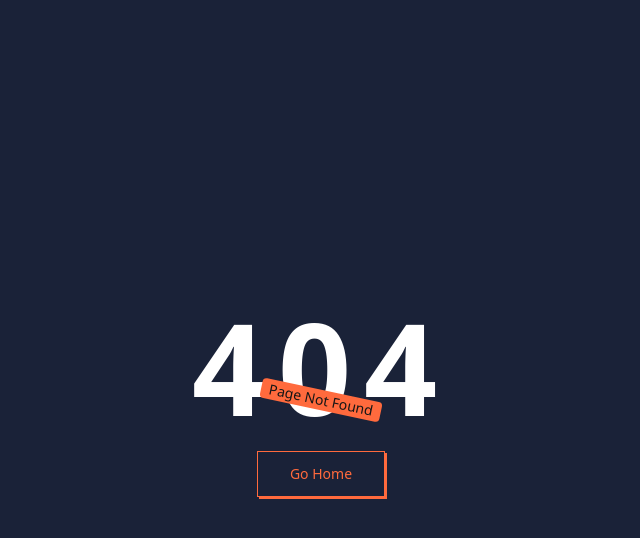
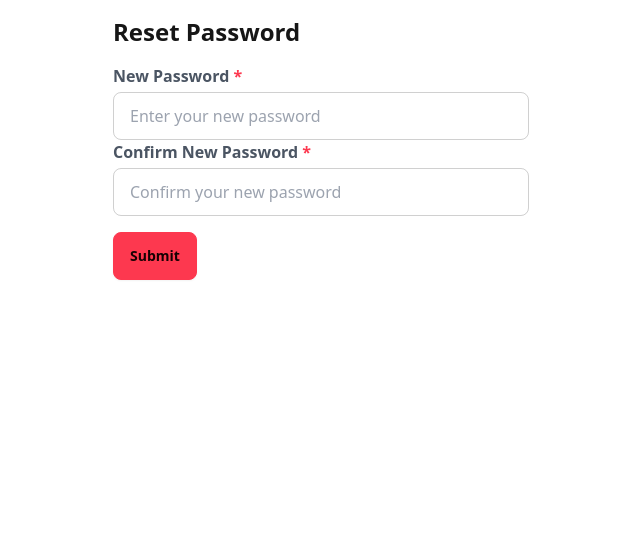
Before and after one commit to Mdabdullah3/Babur-Hat, a Next.js app: page /auth/reset-password in a window 1280 px wide. Before the commit this address had no page. Shown: the top 538 px of the page, without its empty margins (319-959 px from the left). Built offline with nearby package versions, Linux system fonts and the light colour scheme.

Commit message:
reset password

```diff
--- /dev/null
+++ b/src/app/auth/forget-password/page.jsx
@@ -0,0 +1,14 @@
+import React from "react";
+import ForgotPasswordForm from "../../../components/auth/ForgetPassword";
+export const metadata = {
+  title: "Forget Password - Babur Hat",
+};
+const ForgetPassword = () => {
+  return (
+    <div>
+      <ForgotPasswordForm />
+    </div>
+  );
+};
+
+export default ForgetPassword;
--- /dev/null
+++ b/src/app/auth/reset-password/page.jsx
@@ -0,0 +1,14 @@
+import React from "react";
+import ResetPasswordForm from "../../../components/auth/ResetPassowrdForm";
+export const metadata = {
+  title: "Reset Password - Babur Hat",
+};
+const ResetPassword = () => {
+  return (
+    <div>
+      <ResetPasswordForm />
+    </div>
+  );
+};
+
+export default ResetPassword;
--- /dev/null
+++ b/src/components/auth/ForgetPassword.jsx
@@ -0,0 +1,50 @@
+"use client";
+import React, { useState } from "react";
+import axios from "axios";
+import { toast } from "react-toastify";
+import { useRouter } from "next/navigation";
+import InputField from "../common/InputField";
+import { API_URL } from "../../config";
+
+const ForgotPasswordForm = () => {
+  const [email, setEmail] = useState("");
+  const [loading, setLoading] = useState(false);
+  const router = useRouter();
+
+  const handleSubmit = async (e) => {
+    e.preventDefault();
+    setLoading(true);
+
+    try {
+      const response = await axios.post(`${API_URL}/auth/forgot-password`, {
+        email,
+      });
+      toast.success("Success! Check your email for further instructions.");
+      router.push(`/reset-password?token=${response.data.resetToken}`);
+    } catch (error) {
+      toast.error(error.response.data.message);
+    } finally {
+      setLoading(false);
+    }
+  };
+
+  return (
+    <form onSubmit={handleSubmit} className="max-w-md mx-auto p-4">
+      <h2 className="text-2xl font-semibold mb-4">Forgot Password</h2>
+      <InputField
+        label="Email"
+        id="email"
+        name="email"
+        value={email}
+        onChange={(e) => setEmail(e.target.value)}
+        placeholder="Enter your email"
+        required
+      />
+      <button type="submit" className="btn btn-primary mt-4" disabled={loading}>
+        {loading ? "Submitting..." : "Submit"}
+      </button>
+    </form>
+  );
+};
+
+export default ForgotPasswordForm;
--- a/src/components/auth/ResetPassowrdForm.jsx
+++ b/src/components/auth/ResetPassowrdForm.jsx
@@ -1,11 +1,67 @@
-import React from 'react';
+"use client";
+import React, { useState, useEffect } from "react";
+import axios from "axios";
+import { toast } from "react-toastify";
+import { useRouter } from "next/router";
+import InputField from "../common/InputField";
+import { API_URL } from "../../config";
 
-const ResetPassowrdForm = () => {
-    return (
-        <div>
+const ResetPasswordForm = () => {
+  const [password, setPassword] = useState("");
+  const [confirmPassword, setConfirmPassword] = useState("");
+  const [loading, setLoading] = useState(false);
+  const router = useRouter();
+  const { token } = router.query;
 
-        </div>
-    );
+  const handleSubmit = async (e) => {
+    e.preventDefault();
+    setLoading(true);
+
+    try {
+      await axios.patch(`${API_URL}/auth/reset-password`, {
+        resetToken: token,
+        password,
+        confirmPassword,
+      });
+      toast.success(
+        "Password reset successfully. You can now log in with your new password."
+      );
+      router.push("/login");
+    } catch (error) {
+      toast.error(error.response.data.message);
+    } finally {
+      setLoading(false);
+    }
+  };
+
+  return (
+    <form onSubmit={handleSubmit} className="max-w-md mx-auto p-4">
+      <h2 className="text-2xl font-semibold mb-4">Reset Password</h2>
+      <InputField
+        label="New Password"
+        id="password"
+        name="password"
+        type="password"
+        value={password}
+        onChange={(e) => setPassword(e.target.value)}
+        placeholder="Enter your new password"
+        required
+      />
+      <InputField
+        label="Confirm New Password"
+        id="confirmPassword"
+        name="confirmPassword"
+        type="password"
+        value={confirmPassword}
+        onChange={(e) => setConfirmPassword(e.target.value)}
+        placeholder="Confirm your new password"
+        required
+      />
+      <button type="submit" className="btn btn-primary mt-4" disabled={loading}>
+        {loading ? "Submitting..." : "Submit"}
+      </button>
+    </form>
+  );
 };
 
-export default ResetPassowrdForm;
+export default ResetPasswordForm;
```
